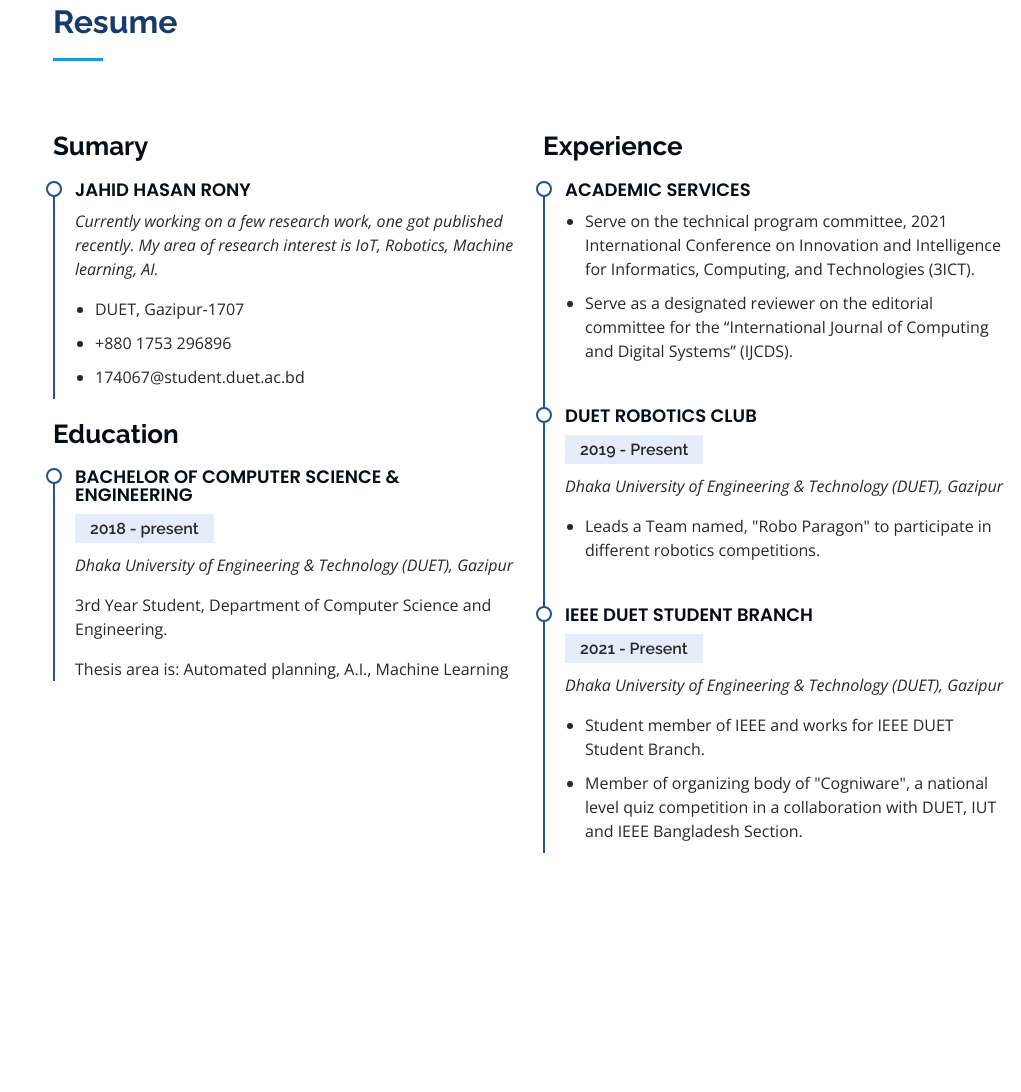
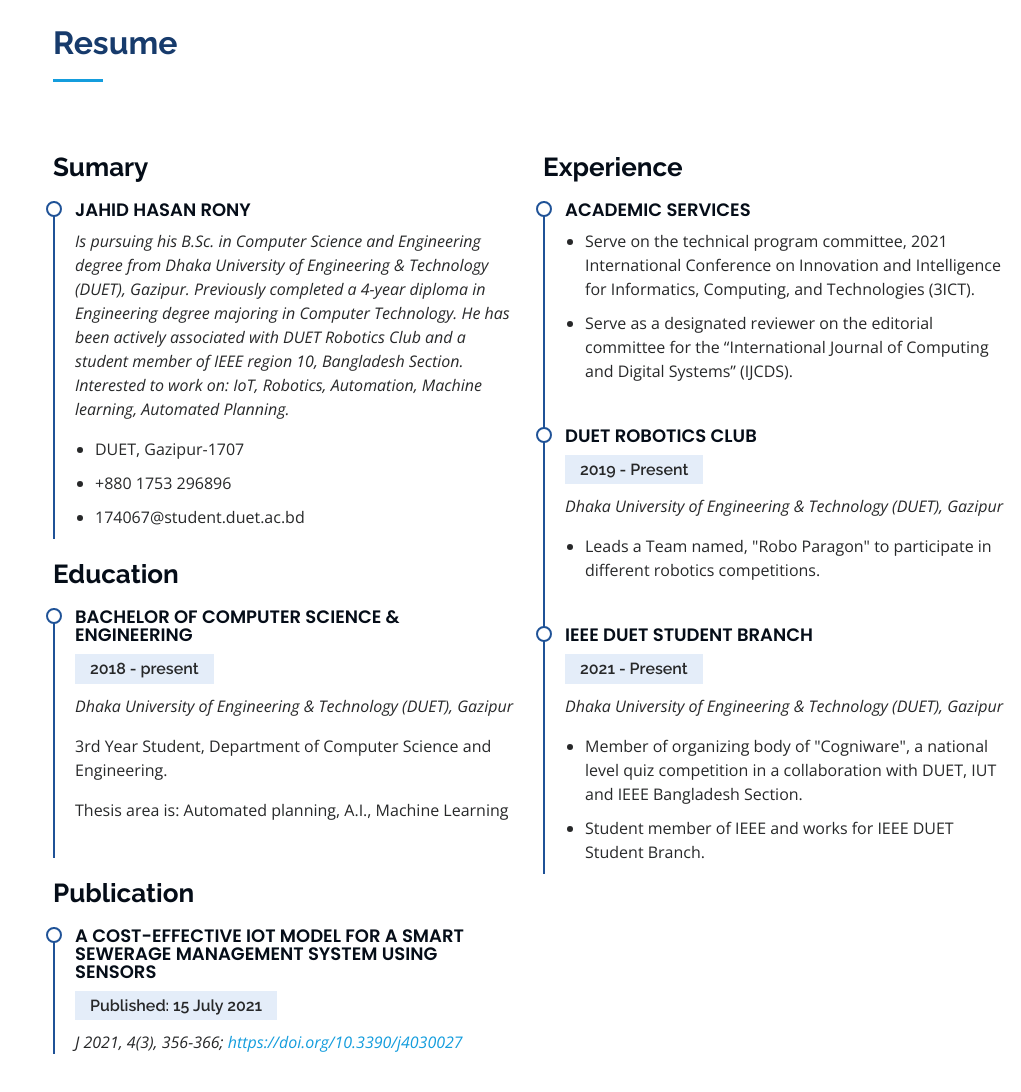
Before and after one commit to rony-cse/about, a plain HTML site: page index.html in a window 1280 px wide. Shown: the part 1412-2504 px from the top of the page, without its empty margins (259-1280 px from the left). Before the commit the page ends 2341 px from the top, so only its background shows below. Drawn offline with nearby package versions, Linux system fonts and the light colour scheme.

Commit message:
updated on 20/7/21

```diff
--- a/index.html
+++ b/index.html
@@ -111,7 +111,7 @@
             </div>
             <p>
               Tech and Research Enthusiastic guy.
-              Actively associated with with DUET Robotics Club and IEEE DUET Student Branch.
+              Is pursuing his B.Sc. in Computer Science and Engineering degree from Dhaka University of Engineering & Technology (DUET), Gazipur. Previously completed a 4-year diploma in Engineering degree majoring in Computer Technology. He has been actively associated with DUET Robotics Club and a student member of IEEE region 10, Bangladesh Section. Interested to work on: IoT, Robotics, Automation, Machine learning, Automated Planning.
             </p>
           </div>
         </div>
@@ -135,7 +135,7 @@
             <h3 class="resume-title">Sumary</h3>
             <div class="resume-item pb-0">
               <h4>Jahid Hasan Rony</h4>
-              <p><em>Currently working on a few research work, one got published recently. My area of research interest is IoT, Robotics, Machine learning, AI.</em></p>
+              <p><em>Is pursuing his B.Sc. in Computer Science and Engineering degree from Dhaka University of Engineering & Technology (DUET), Gazipur. Previously completed a 4-year diploma in Engineering degree majoring in Computer Technology. He has been actively associated with DUET Robotics Club and a student member of IEEE region 10, Bangladesh Section. Interested to work on: IoT, Robotics, Automation, Machine learning, Automated Planning.</em></p>
               <ul>
                 <li>DUET, Gazipur-1707</li>
                 <li>+880 1753 296896</li>
@@ -151,6 +151,15 @@
               <p>3rd Year Student, Department of Computer Science and Engineering.</p>
               <p>Thesis area is: Automated planning, A.I., Machine Learning</p>
             </div>
+
+            <h3 class="resume-title">Publication</h3>
+            <div class="resume-item">
+              <a href="https://scholar.google.com/citations?view_op=view_citation&hl=en&user=3ScF50oAAAAJ&citation_for_view=3ScF50oAAAAJ:u5HHmVD_uO8C" target="_blank"><h4>A Cost-Effective IoT Model for a Smart Sewerage Management System Using Sensors</h4></a>
+              <h5>Published: 15 July 2021</h5>
+              <p><em>J 2021, 4(3), 356-366; <a href="https://doi.org/10.3390/j4030027" target="blank">https://doi.org/10.3390/j4030027</a></em></p>
+
+            </div>
+
           </div>
           <div class="col-lg-6" data-aos="fade-up" data-aos-delay="100">
             <h3 class="resume-title">Experience</h3>
@@ -174,8 +183,8 @@
               <h5>2021 - Present</h5>
               <p><em>Dhaka University of Engineering & Technology (DUET), Gazipur</em></p>
               <ul>
+                <li>Member of organizing body of "Cogniware", a national level quiz competition in a collaboration with DUET, IUT and IEEE Bangladesh Section.</li>
                 <li>Student member of IEEE and works for IEEE DUET Student Branch.</li>
-                <li>Member of organizing body of "Cogniware", a national level quiz competition in a collaboration with DUET, IUT and IEEE Bangladesh Section.</li>
               </ul>
             </div>
           </div>
```
